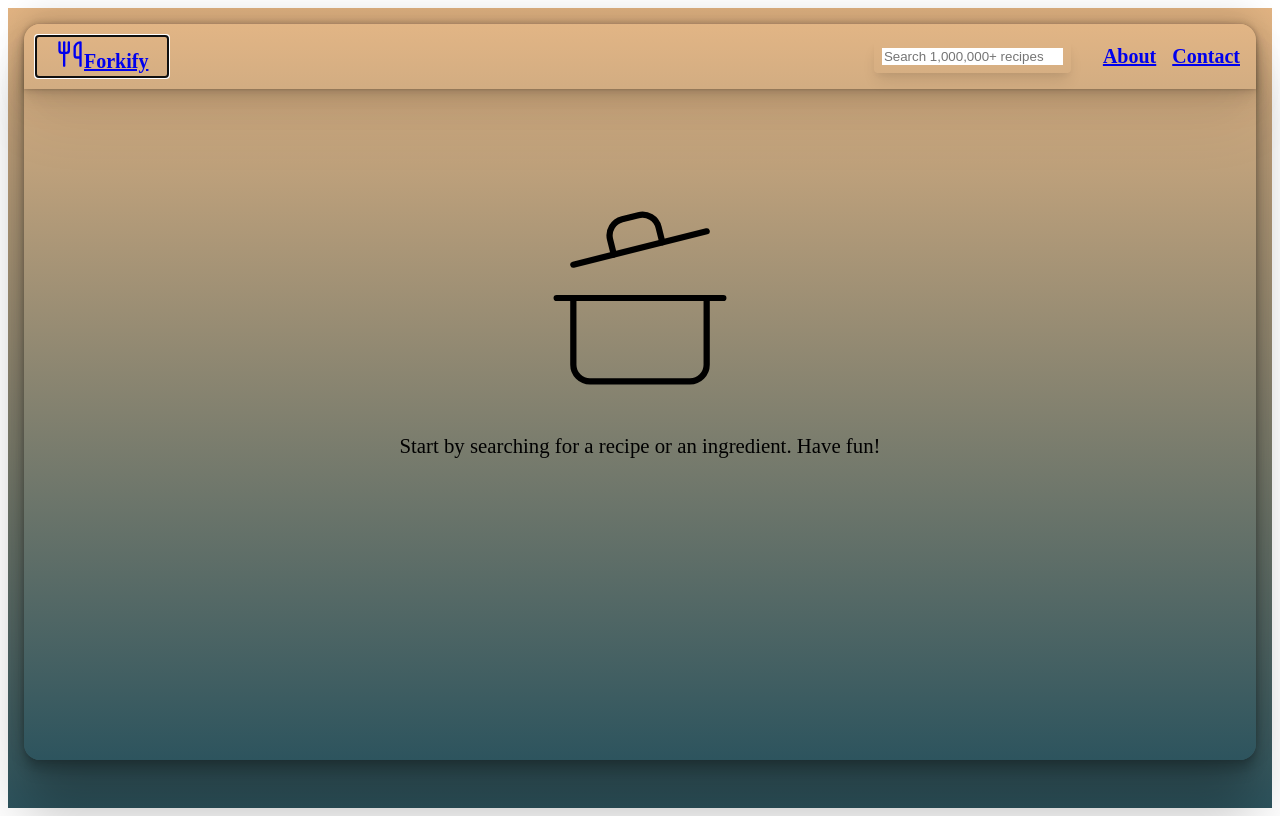
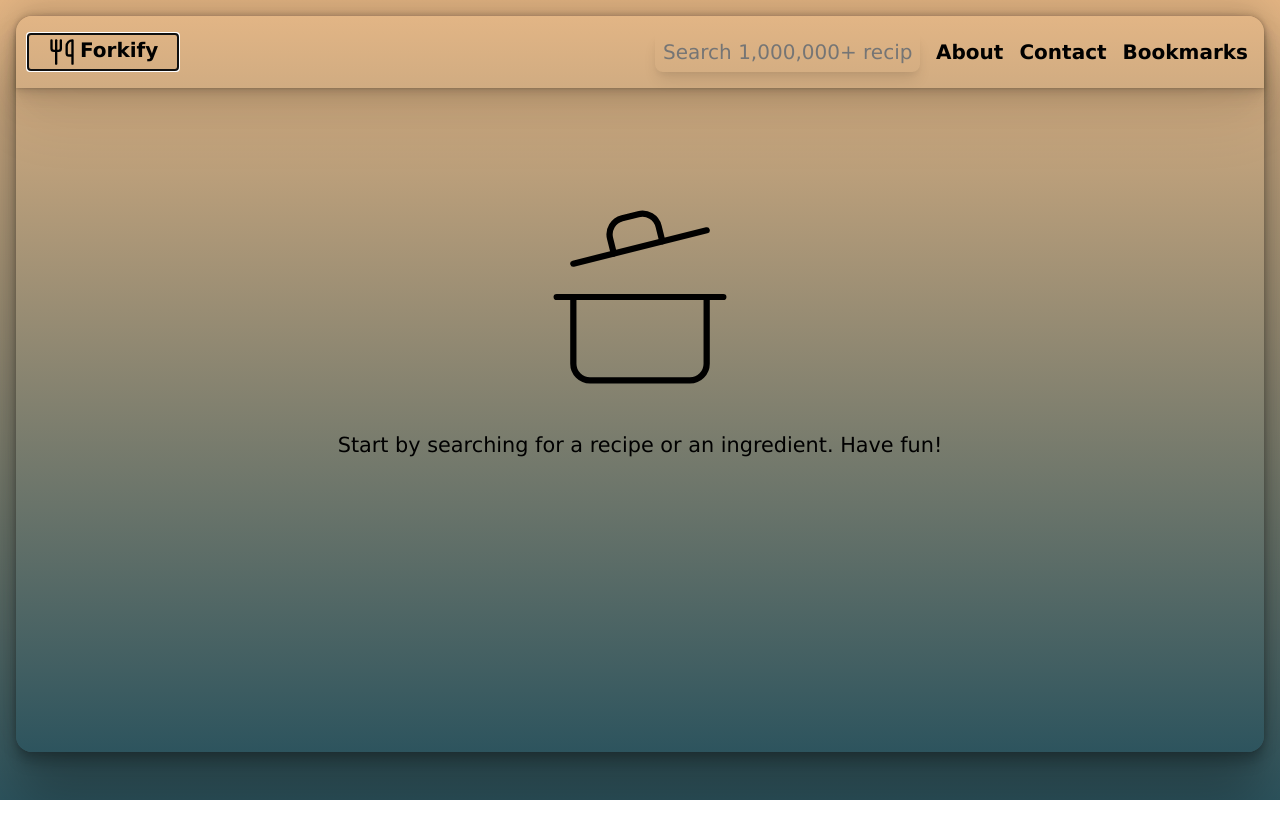
Before and after one commit to ad-dw/Forkify-reactjs, a React (Vite) app: page / in a window 1280 px wide. Built offline with nearby package versions, Linux system fonts and the light colour scheme.

Commit message:
Added bookmarks button and fixed styling.

```diff
--- a/src/components/Navigation/NavigationBar.component.jsx
+++ b/src/components/Navigation/NavigationBar.component.jsx
@@ -60,6 +60,14 @@ function NavigationBar() {
               Contact
             </Link>
           </div>
+          <button
+            id="bookmarks"
+            title="Bookmarks"
+            type="button"
+            aria-haspopup="menu"
+          >
+            Bookmarks
+          </button>
         </div>
       )}
     </nav>
--- a/src/components/Navigation/NavigationBar.styles.css
+++ b/src/components/Navigation/NavigationBar.styles.css
@@ -6,7 +6,7 @@
   padding: 1rem;
   background-color: rgba(255, 255, 255, 0.025);
   border-radius: 1rem 1rem 0 0;
-  font-size: 1.25rem;
+  font-size: 1.25rem !important;
   font-weight: 600;
   box-shadow: rgba(0, 0, 0, 0.07) 0px 1px 2px, rgba(0, 0, 0, 0.07) 0px 2px 4px,
     rgba(0, 0, 0, 0.07) 0px 4px 8px, rgba(0, 0, 0, 0.07) 0px 8px 16px,
@@ -15,11 +15,16 @@
 
 svg {
   display: inline;
-  margin: 0 1rem;
+  margin: auto 1rem;
+}
+
+#menu-button {
+  line-height: 0.75;
 }
 
 .nav-links {
   display: flex;
+  align-items: space-between;
   gap: 1rem;
 }
 
@@ -31,11 +36,13 @@ svg {
 .nav-menu {
   display: flex;
   align-items: center;
-  gap: 2rem;
+  gap: 1rem;
 }
 
 .nav-logo {
   padding: 0 1rem;
+  display: flex;
+  gap: 0.25rem;
 }
 
 .small-screen-menu {
@@ -58,3 +65,7 @@ svg {
   gap: 0.5rem;
   width: 100%;
 }
+
+.small-screen-menu button {
+  width: 100%;
+}
--- a/src/components/Search/SearchBar.styles.css
+++ b/src/components/Search/SearchBar.styles.css
@@ -1,7 +1,7 @@
 .search-bar {
   display: flex;
   align-items: center;
-  border-radius: 4px;
+  border-radius: 8px;
   padding: 0.5rem;
   box-shadow: rgba(0, 0, 0, 0.1) 0px 10px 15px -3px,
     rgba(0, 0, 0, 0.05) 0px 4px 6px -2px;
@@ -9,6 +9,8 @@
 
 .search-input {
   border: none;
+  background-color: transparent;
+  font-size: inherit;
   flex: 1;
 }
 
--- a/src/index.css
+++ b/src/index.css
@@ -1,9 +1,25 @@
 * {
   box-sizing: border-box;
+  margin: 0;
+  padding: 0;
+  font-family: "Lucida Sans", "Lucida Sans Regular", "Lucida Grande",
+    "Lucida Sans Unicode", Geneva, Verdana, sans-serif;
 }
 
 *:focus {
   outline-offset: 0.25rem;
+}
+
+a {
+  text-decoration: none;
+  color: inherit;
+}
+
+button {
+  background-color: transparent;
+  border: none;
+  font-size: inherit;
+  font-weight: inherit;
 }
 
 .custom-toast {
```
